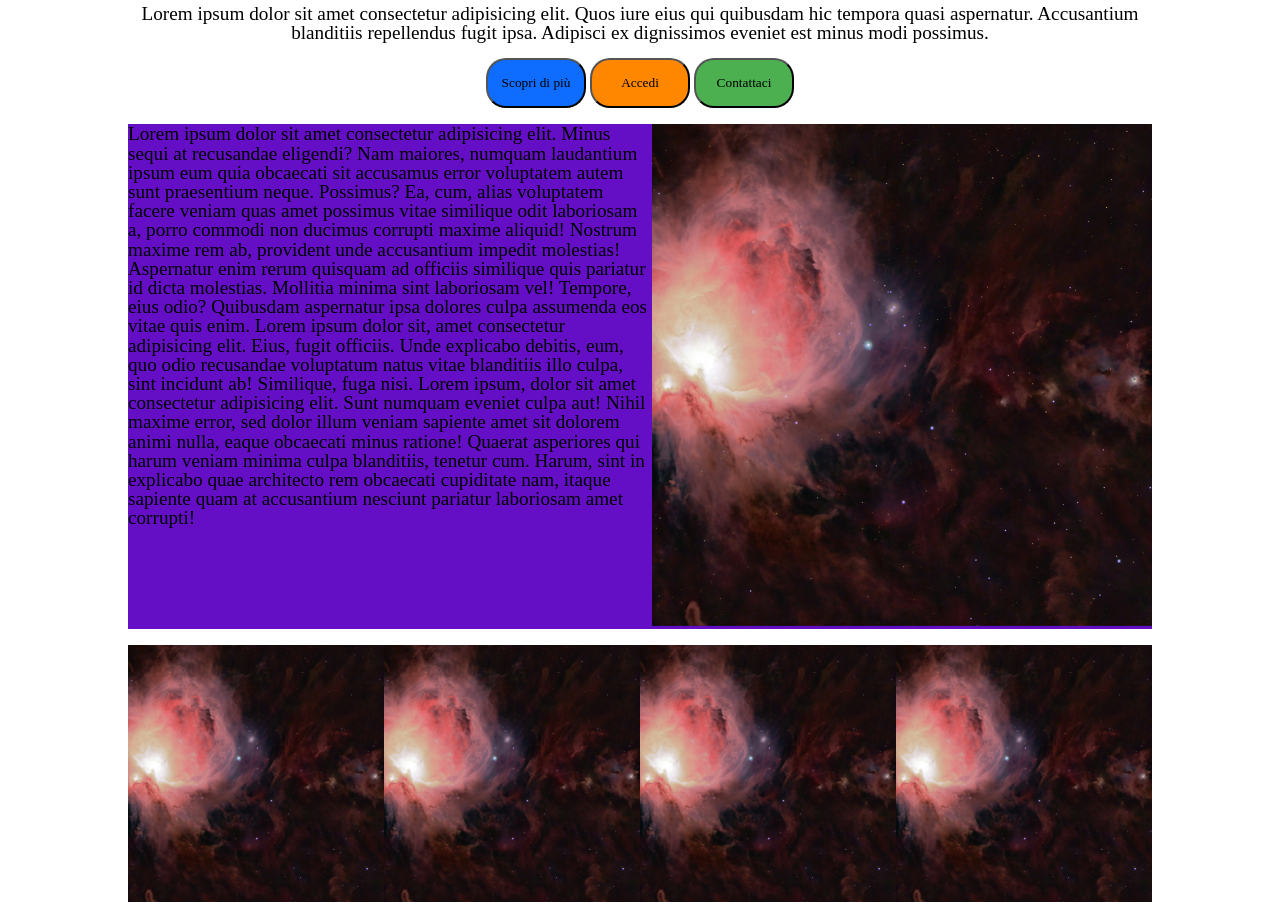
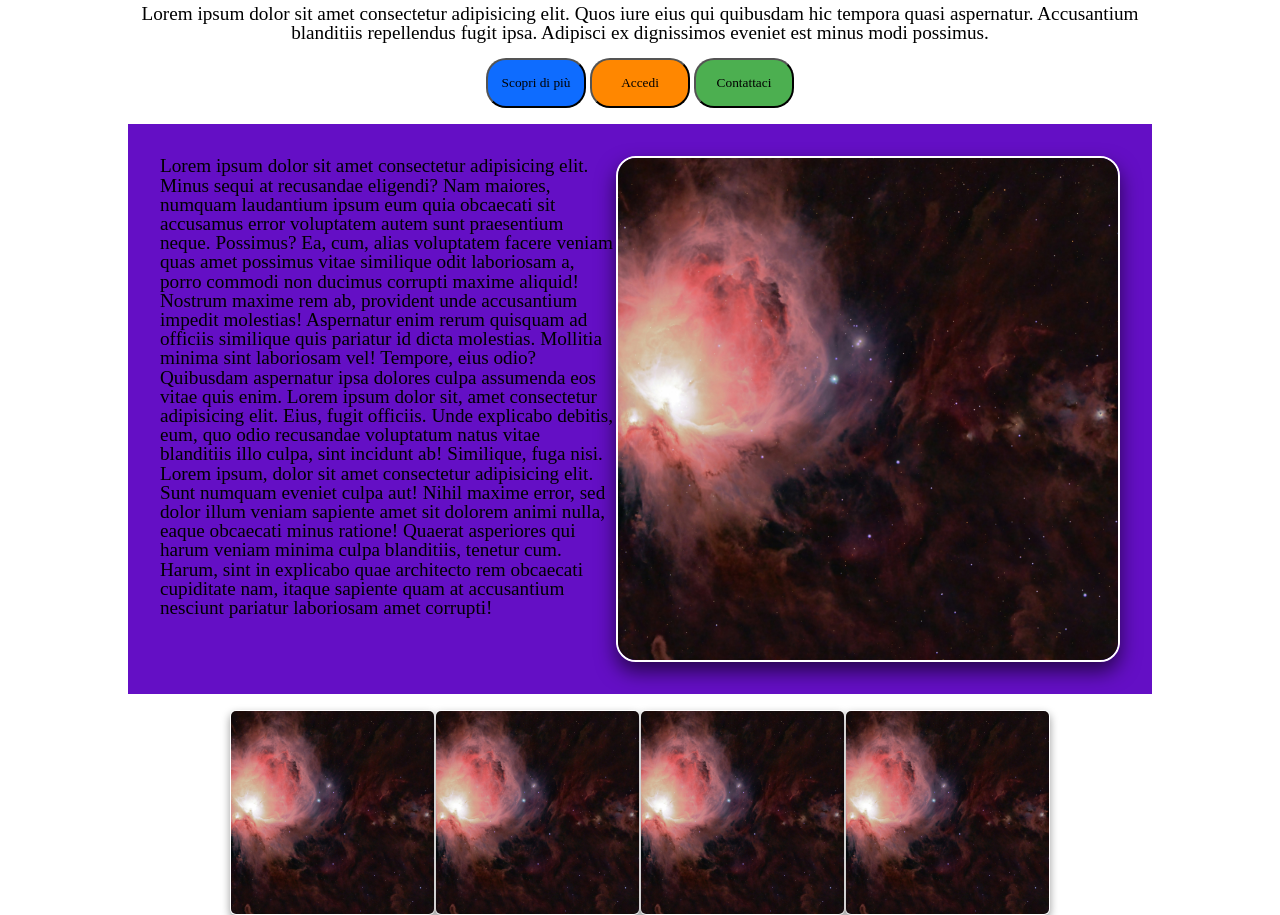
Before and after one commit to AlessioVulpinari/U2-W2-D3, a plain HTML site: page index.html in a window 1280 px wide. Shown: the part 62-977 px from the top of the page. Drawn offline with Linux system fonts and the light colour scheme.

Commit message:
minix border

```diff
--- a/index.html
+++ b/index.html
@@ -64,7 +64,7 @@
         </div>
       </div>
 
-      <div class="grid-4">
+      <div class="grid-5">
         <div class="image-container">
           <img
             src="/assets/img/scott-lord-rnJsPgbAD-8-unsplash.jpg"
--- a/index.scss
+++ b/index.scss
@@ -25,12 +25,19 @@ main{
     }
     .hero{
         display: flex;
+        align-items: flex-start;
         background-color: $color-bg-hero;
+        padding: 2rem;
 
-            .image-container img{
-            width: 500px;
-            object-fit: cover;
-        }
+            .image-container{
+                @include floating(20px, 0px 10px 20px rgb(0 0 0 / 0.6), 2px solid white);
+                flex-shrink: 0;
+                img {
+                    display: block;
+                    width: 500px;
+                    object-fit: cover;
+                }
+            }
     }
 }
 
--- a/partial/_mixin.scss
+++ b/partial/_mixin.scss
@@ -21,19 +21,28 @@
         justify-content: center;
         .image-container{
             width: calc(100% / $number);
+            @include floating(6px, 0px 4px 8px rgb(0 0 0 / 0.4));
             img {
                 width: 100%;
                 object-fit: cover;
+                display: block;
+
             }
         }
     }
+}
+
+@mixin floating ($radius: 0px, $shadow: 0px 0px 0px rgb(0 0 0 / 0) , $border: 1px solid transparent){
+    border-radius: $radius;
+    box-shadow: $shadow;
+    border: $border;
+    overflow: hidden;
 }
 
 @include bottom("blue", $color-btn-blue);
 @include bottom("orange", $color-btn-orange);
 @include bottom("green", $color-btn-green);
 
-@include grid(1);
-@include grid(2);
-@include grid(3);
-@include grid(4);
+@for $i from 1 through 5 {
+    @include grid($i)
+}
```
Also changed, not shown: assets/css/index.css, assets/dist/css/index.min.css, 2 other files.
